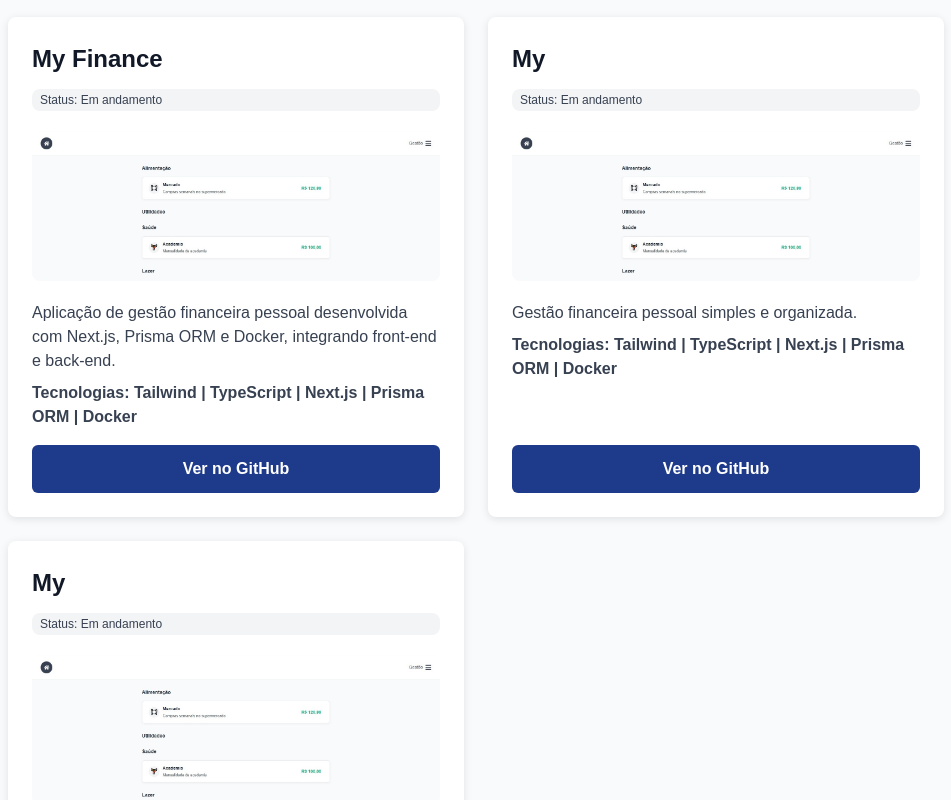
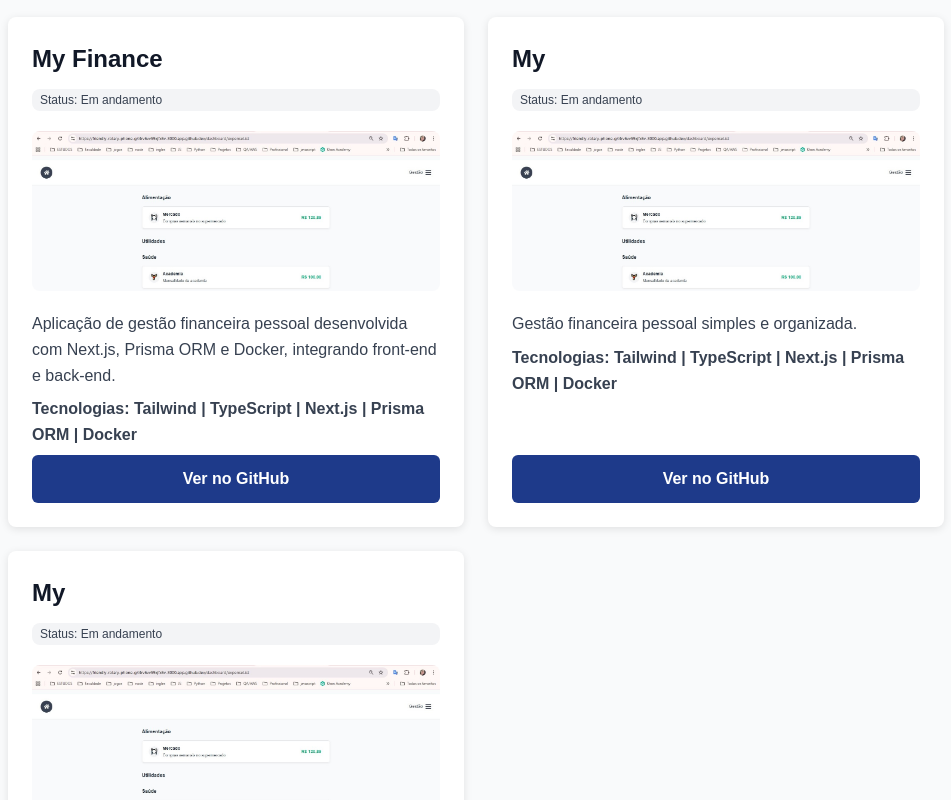
Before and after one commit to flaviane-lima/portfolio-flaviane, a Next.js app: page / in a window 1280 px wide. Shown: the part 800-1600 px from the top of the page, without its empty margins (164-1115 px from the left). Built offline with nearby package versions, Linux system fonts and the light colour scheme.

Commit message:
padroniza altura das imagens nos cards

```diff
--- a/app/components/Card.tsx
+++ b/app/components/Card.tsx
@@ -17,7 +17,7 @@ const ProjectCard = styled.div`
 
   p {
     margin-bottom: 8px;
-    line-height: 1.5;
+    line-height: 1.6;
     color: #374151;
   }
 `;
@@ -47,8 +47,9 @@ const ProjectTitle = styled.h3`
 
 const StyledImage = styled(Image)`
     width: 100%;
-    height:150px;
+    height:160px;
     object-fit: cover;
+    object-position: top center;
     border-radius: 8px;
     `
 
```
